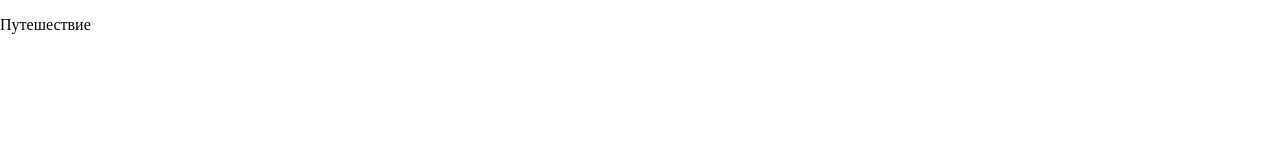
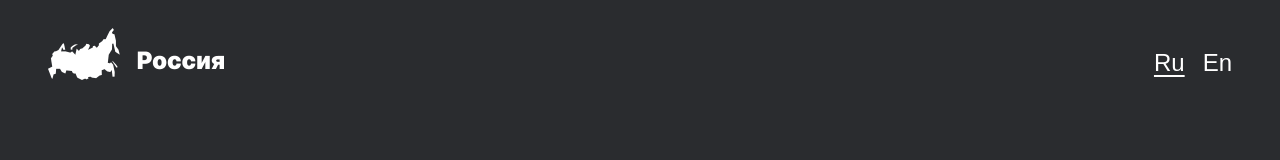
Before and after one commit to e1n4ach/Yandex_course_secondproject, a plain HTML site: page index.html in a window 1280 px wide. Drawn offline with Linux system fonts and the light colour scheme; a web font is replaced by a local one.

Commit message:
header test

```diff
--- /dev/null
+++ b/blocks/header/__lang-links/_name/header__lang-links_name_en.css
@@ -0,0 +1,6 @@
+.header__lang-links_name_en {
+    color: white;
+    text-decoration: none;
+    line-height: 28px;
+    font-size: 24px;
+  }
--- /dev/null
+++ b/blocks/header/__lang-links/_name/header__lang-links_name_ru.css
@@ -0,0 +1,9 @@
+.header__lang-links_name_ru {
+  color: white;
+  text-decoration: underline;
+  text-decoration-thickness: 1.5px;
+  text-underline-offset: 4px;
+  margin-right: 18px;
+  line-height: 28px;
+  font-size: 24px;
+}
--- /dev/null
+++ b/blocks/header/__lang-links/header__lang-links.css
@@ -0,0 +1,6 @@
+.header__lang-links {
+  color: white;
+  display: flex;
+  align-items: center;
+  margin-top: 18px;
+}
--- /dev/null
+++ b/blocks/header/__logo/head__logo.css
@@ -0,0 +1,4 @@
+.head__logo {
+    width: 176px;
+    height: 52px;
+}
--- /dev/null
+++ b/blocks/header/header.css
@@ -0,0 +1,11 @@
+.header {
+  display: flex;
+  justify-content: space-between;
+}
+
+@media (min-width: 1280px) {
+    .header {
+        max-width: 1184px;
+        margin: 28px auto;
+    }
+}
--- /dev/null
+++ b/blocks/root/root.css
@@ -0,0 +1,12 @@
+.root {
+    background-color: #2A2C2F;
+}
+
+:root {
+    font-family: Inter, sans-serif;
+    font-feature-settings: 'liga' 1, 'calt' 1; /* fix for Chrome */
+}
+
+@supports (font-variation-settings: normal) {
+  :root { font-family: InterVariable, sans-serif; }
+}
--- a/index.html
+++ b/index.html
@@ -5,14 +5,21 @@
   <meta name="viewport" content="width=device-width, initial-scale=1.0">
   <link rel="stylesheet" href="./vendor/normalize.css">
   <link rel="stylesheet" href="./pages/index.css">
+  <link rel="preconnect" href="https://rsms.me/">
+  <link rel="stylesheet" href="https://rsms.me/inter/inter.css">
   <title>Путешествие по России</title>
 </head>
 <body class="root">
   <div class="page">
     <header class="header">
+      <img class="head__logo" src="./image/header-logo.png">
+      <div class="header__lang-links">
+        <a href="#" class="header__lang-links_name_ru">Ru</a>
+        <a href="#" class="header__lang-links_name_en">En</a>
+      </div>
     </header>
     <main class="content">
-      <p>Путешествие</p>
+      <p></p>
     </main>
     <footer class="footer">
     </footer>
--- a/pages/index.css
+++ b/pages/index.css
@@ -0,0 +1,6 @@
+@import url(../blocks/root/root.css);
+@import url(../blocks/header/header.css);
+@import url(../blocks/header/__logo/head__logo.css);
+@import url(../blocks/header/__lang-links/header__lang-links.css);
+@import url(../blocks/header/__lang-links/_name/header__lang-links_name_en.css);
+@import url(../blocks/header/__lang-links/_name/header__lang-links_name_ru.css);
```
Also changed, not shown: image/header-logo.png (added).
